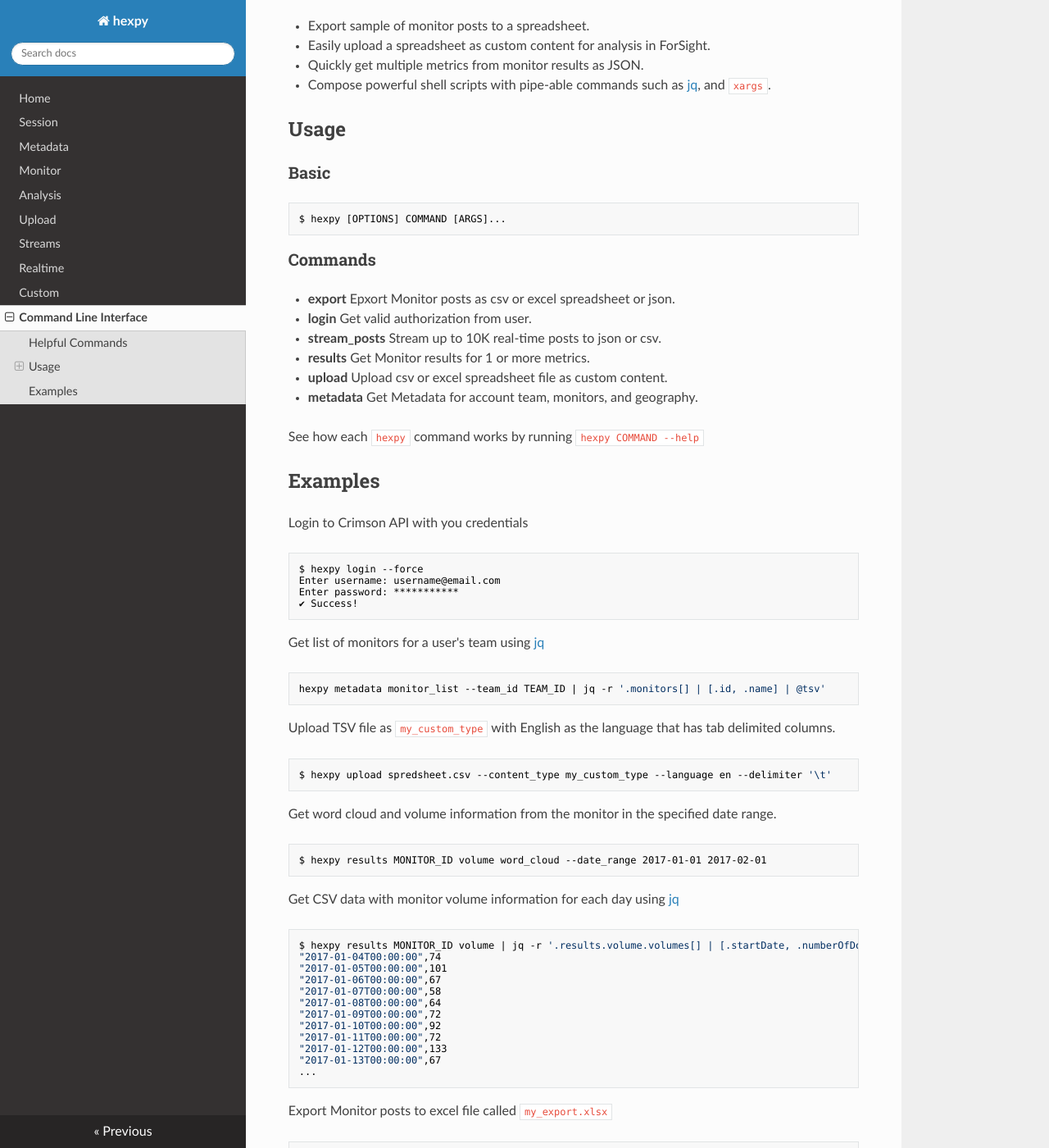
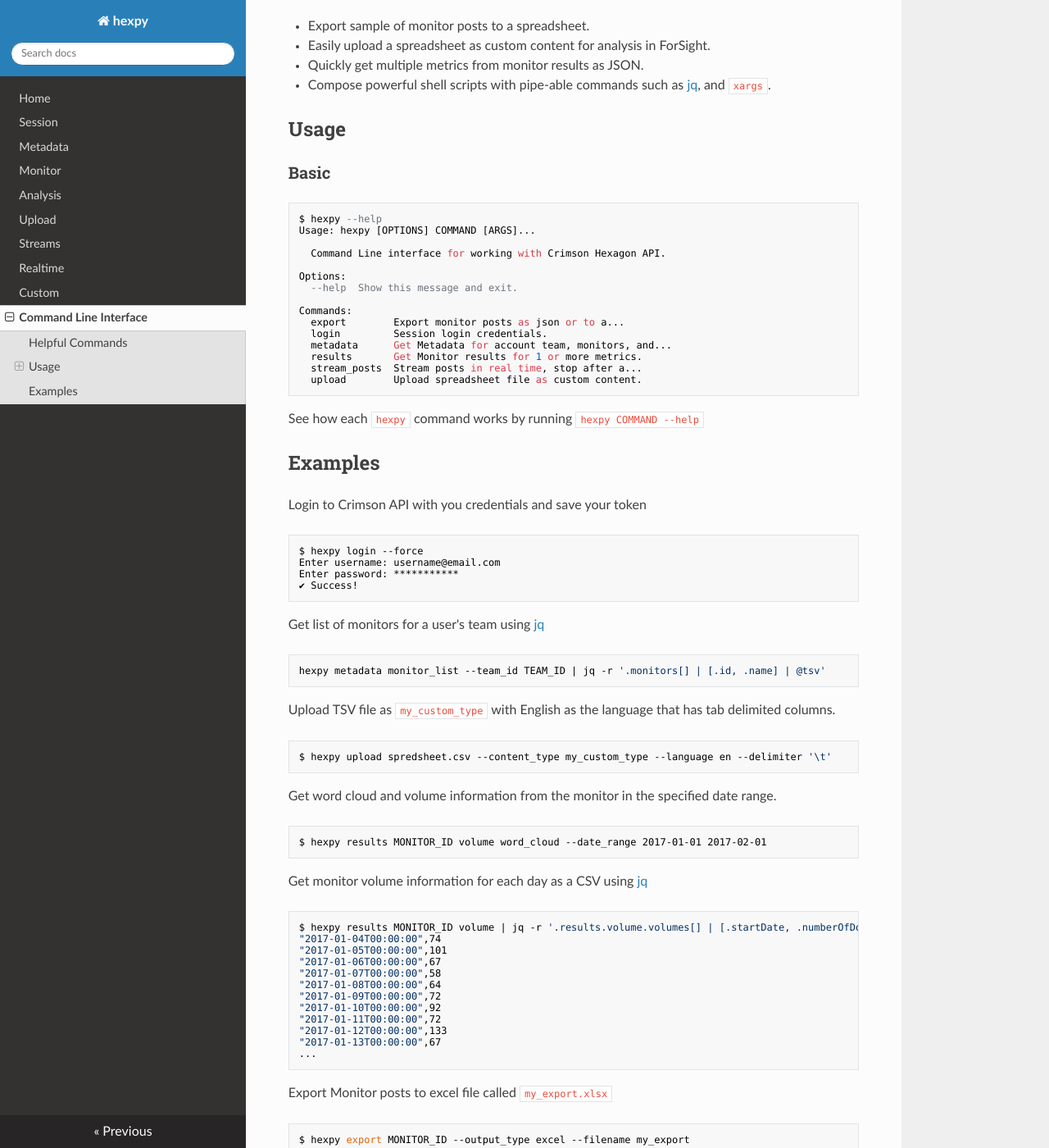
Before and after one commit to sullivancolin/hexpy, an MkDocs documentation site: the page built from docs/docs/CLI.md, in a window 1280 px wide and 1400 px high, scrolled down 244 px. Shown: the whole window at 82% size. Built offline with MkDocs 1.6.1, drawn with Linux system fonts in a browser that asks for light colours; nearby versions of some CDN libraries; old or Windows-style settings are respelled for this version of MkDocs; some of the changed text lies outside the part shown.

````diff
--- a/docs/docs/CLI.md
+++ b/docs/docs/CLI.md
@@ -13,23 +13,30 @@ Hexpy Command Line Interface
 ## Usage
 
 ### Basic
-```bash
-$ hexpy [OPTIONS] COMMAND [ARGS]...
+
 ```
+$ hexpy --help
+Usage: hexpy [OPTIONS] COMMAND [ARGS]...
 
-### Commands
-* **export**  Epxort Monitor posts as csv or excel spreadsheet or json.
-* **login**   Get valid authorization from user.
-* **stream_posts**  Stream up to 10K real-time posts to json or csv.
-* **results** Get Monitor results for 1 or more metrics.
-* **upload**  Upload csv or excel spreadsheet file as custom content.
-* **metadata** Get Metadata for account team, monitors, and geography.
+  Command Line interface for working with Crimson Hexagon API.
+
+Options:
+  --help  Show this message and exit.
+
+Commands:
+  export        Export monitor posts as json or to a...
+  login         Session login credentials.
+  metadata      Get Metadata for account team, monitors, and...
+  results       Get Monitor results for 1 or more metrics.
+  stream_posts  Stream posts in real time, stop after a...
+  upload        Upload spreadsheet file as custom content.
+```
 
 See how each `hexpy` command works by running `hexpy COMMAND --help`
 
 ## Examples
 
-Login to Crimson API with you credentials
+Login to Crimson API with you credentials and save your token
 ```bash
 $ hexpy login --force
 Enter username: username@email.com
@@ -52,7 +59,7 @@ Get word cloud and volume information from the monitor in the specified date ran
 $ hexpy results MONITOR_ID volume word_cloud --date_range 2017-01-01 2017-02-01
 ```
 
-Get CSV data with monitor volume information for each day using [jq](https://stedolan.github.io/jq/)
+Get monitor volume information for each day  as a CSV using [jq](https://stedolan.github.io/jq/)
 ```bash
 $ hexpy results MONITOR_ID volume | jq -r '.results.volume.volumes[] | [.startDate, .numberOfDocuments] | @csv'
 "2017-01-04T00:00:00",74
@@ -80,10 +87,10 @@ $ hexpy export MONITOR_ID --output_type json > my_export.json
 
 Export posts to excel for multiple monitors in parallel from a file containing a list of monitor ids
 ```bash
-cat ids.txt | xargs -n 1 -P 4 hexpy export -f excel
+cat monitor_ids.txt | xargs -n 1 -P 4 hexpy export -f excel
 ```
 
-Stream up to 1K real-time posts to json in the terminal
+Stream 1K real-time posts to json in the terminal
 ```bash
 hexpy stream_posts STREAM_ID --stop_after 1000 --output_type json
 ```
````
Also changed, not shown: README.md, 1 other file.
